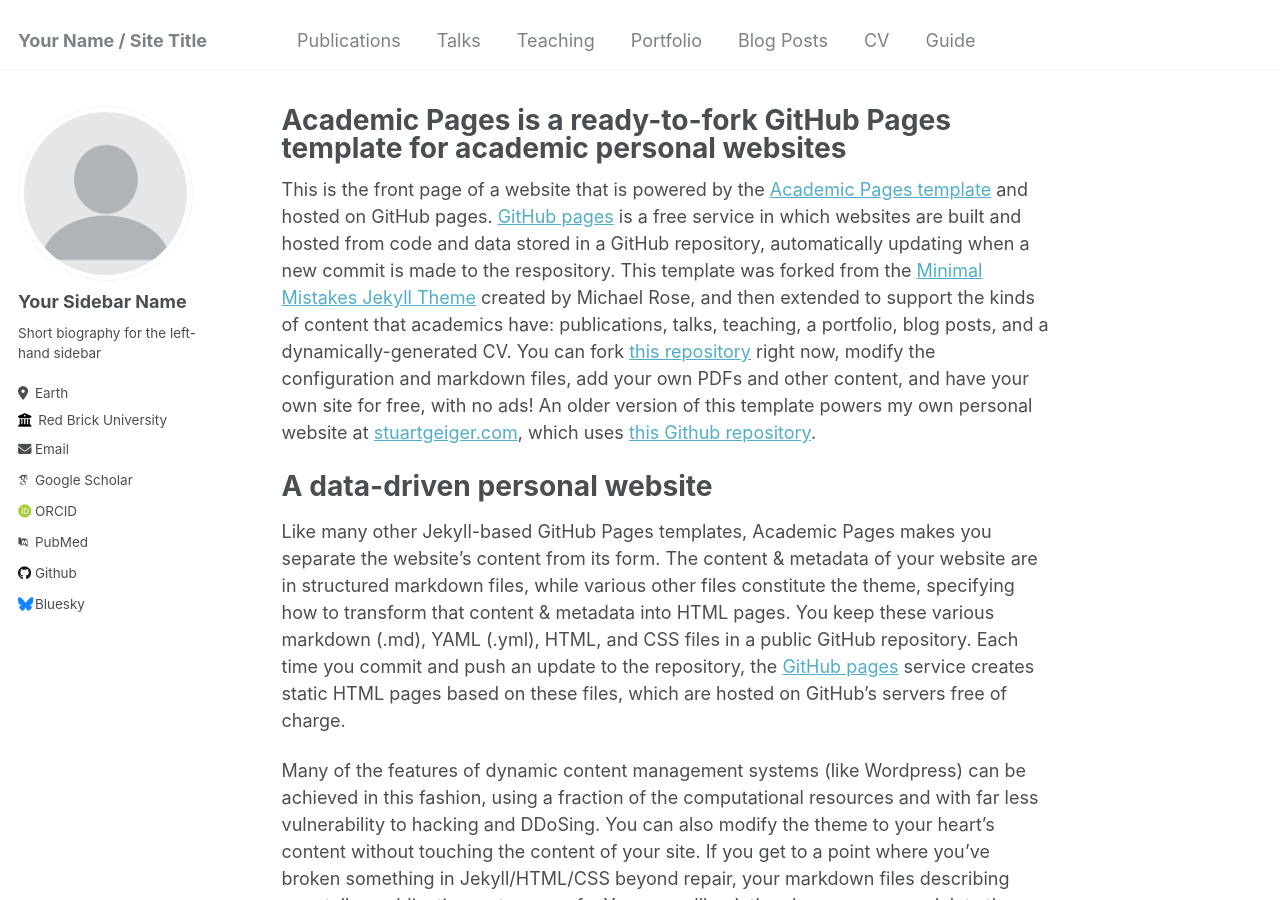
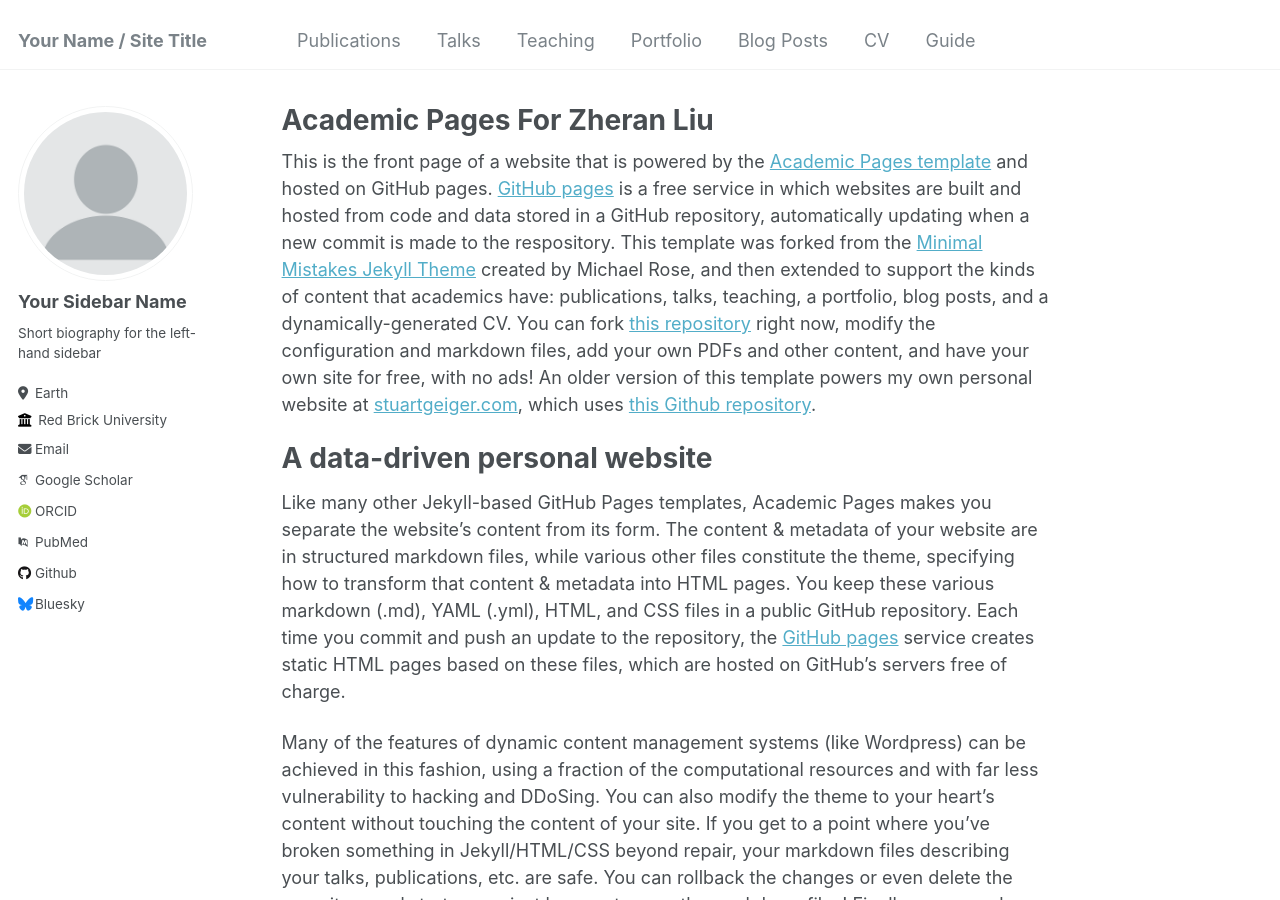
Before and after one commit to zenoliu/zenoliu, a Jekyll site: the page built from _pages/about.md, in a window 1280 px wide and 900 px high. Built offline with Jekyll 4.4.1, drawn with Linux system fonts in a browser that asks for light colours; some web fonts are replaced.

Commit message:
Update about.md

```diff
--- a/_pages/about.md
+++ b/_pages/about.md
@@ -1,6 +1,6 @@
 ---
 permalink: /
-title: "Academic Pages is a ready-to-fork GitHub Pages template for academic personal websites"
+title: "Academic Pages For Zheran Liu"
 author_profile: true
 redirect_from:
   - /about/
```
